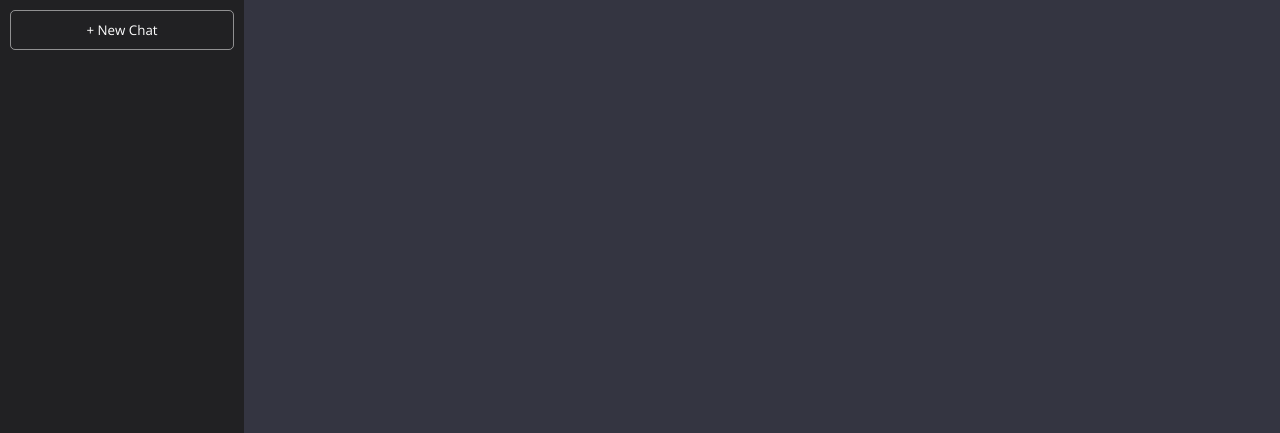
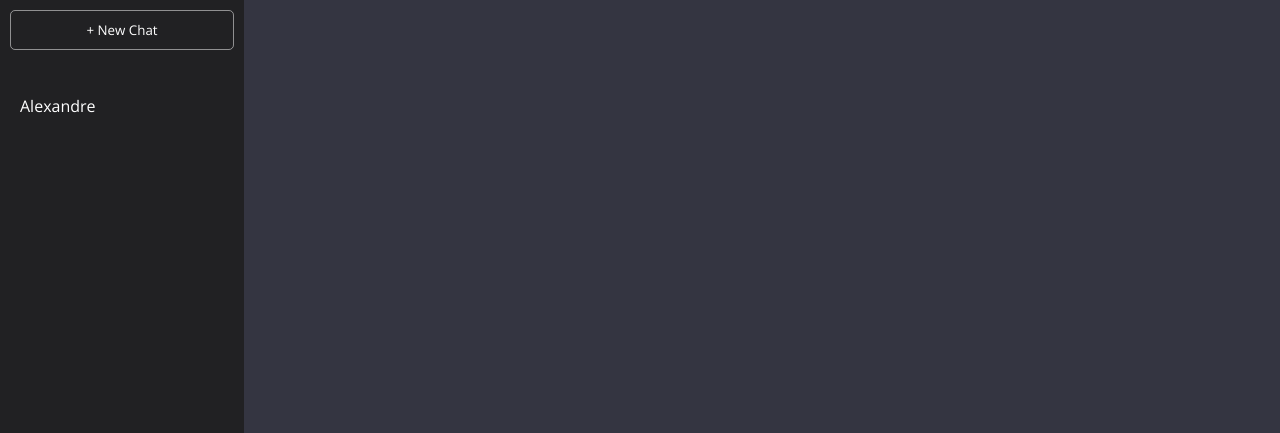
Before and after one commit to afranca/react-chatgpt, a React (Create React App) app: page / in a window 1280 px wide. Shown: the top 433 px of the page. Built offline with nearby package versions, Linux system fonts and the light colour scheme.

Commit message:
feat: completing side-bar css by adding style to .history <li>

```diff
--- a/src/App.js
+++ b/src/App.js
@@ -3,7 +3,9 @@
     <div className="app">
       <section className="side-bar">
         <button>+ New Chat</button>
-        <ul className='history'> </ul>
+        <ul className='history'>
+          <li>Alexandre</li>
+        </ul>
         <nav>
           <p>Made by Ania</p>
         </nav>
--- a/src/index.css
+++ b/src/index.css
@@ -37,6 +37,18 @@
   margin: 10px;
 }
 
+.history {
+  padding: 10px;
+  margin: 10px;
+  height: 100%;
+}
+
+.history li {
+  list-style-type: none;
+  padding: 15px 0;
+  cursor: pointer;
+}
+
 .main {
   background-color: yellow;
   height: 100vh;
```
